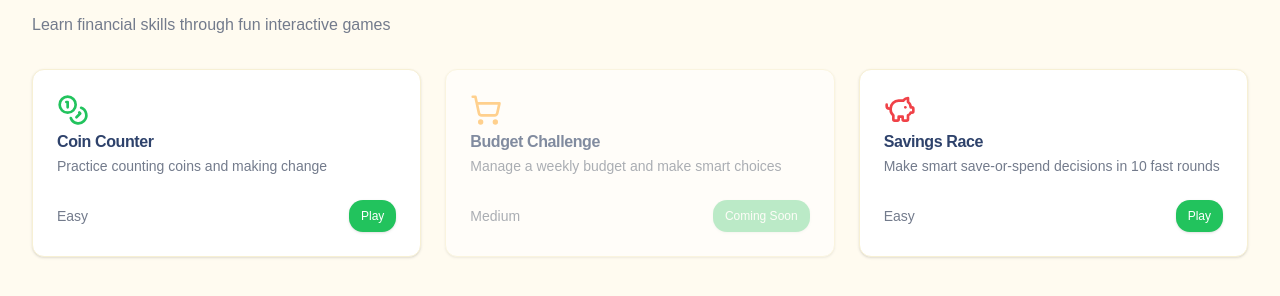
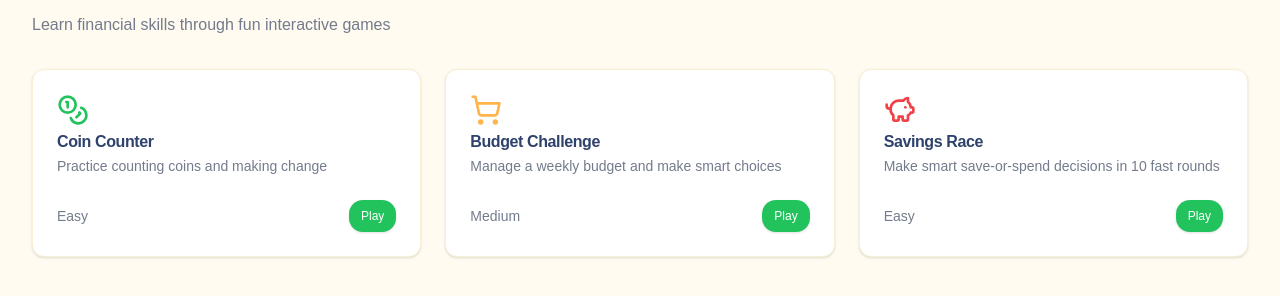
Before and after one commit to startupsandcode/CashCritters-V2, a Next.js app: page /games in a window 1280 px wide. Shown: the part 128-424 px from the top of the page. Built offline with nearby package versions, Linux system fonts and the light colour scheme; no server answers; sample sign-in values are in the browser's storage.

Commit message:
feat: wire up Budget Challenge route on the games index

```diff
--- a/src/app/(protected)/games/page.tsx
+++ b/src/app/(protected)/games/page.tsx
@@ -25,7 +25,7 @@ const games = [
     description: "Manage a weekly budget and make smart choices",
     icon: <ShoppingCart className="h-8 w-8 text-secondary" />,
     difficulty: "Medium",
-    route: null,
+    route: "/games/budget-challenge",
   },
   {
     id: "savings-race",
```
